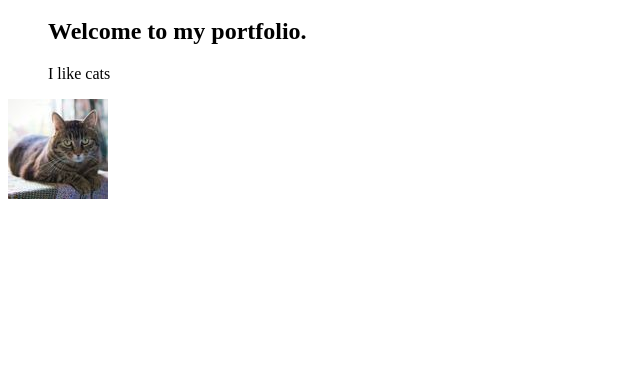
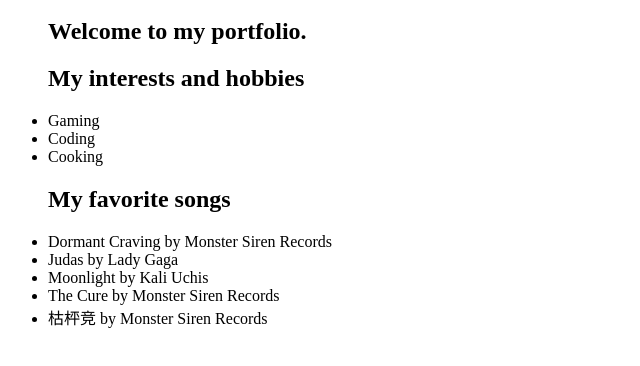
Before and after one commit to SiddidBhandar/siddidbhandar.github.io, a plain HTML site: page index.html in a window 1280 px wide. Shown: the part 48-414 px from the top of the page, without its empty margins (0-640 px from the left). Drawn offline with Linux system fonts and the light colour scheme.

Commit message:
Hobbies and music

```diff
--- a/index.html
+++ b/index.html
@@ -10,9 +10,18 @@
             <h2>Welcome to my portfolio.</h2>
         </ul>
         <ul>
-            <p>I like cats</p>
+            <h2>My interests and hobbies</h2>
+            <li>Gaming</li>
+            <li>Coding</li>
+            <li>Cooking</li>
         </ul>
-        <img src="Images/100.jpg" alt="Cat.">
-
+        <ul>
+            <h2>My favorite songs</h2>
+            <li>Dormant Craving by Monster Siren Records</li>
+            <li>Judas by Lady Gaga</li>
+            <li>Moonlight by Kali Uchis</li>
+            <li>The Cure by Monster Siren Records</li>
+            <li>枯枰竞 by Monster Siren Records</li>
+        </ul>
     </body>
 </html>
```
